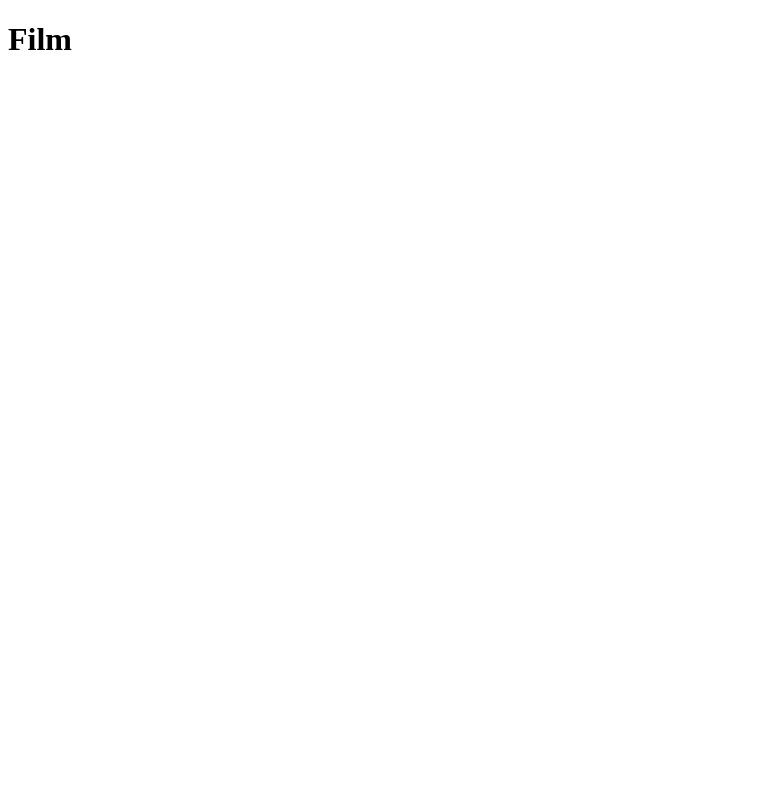
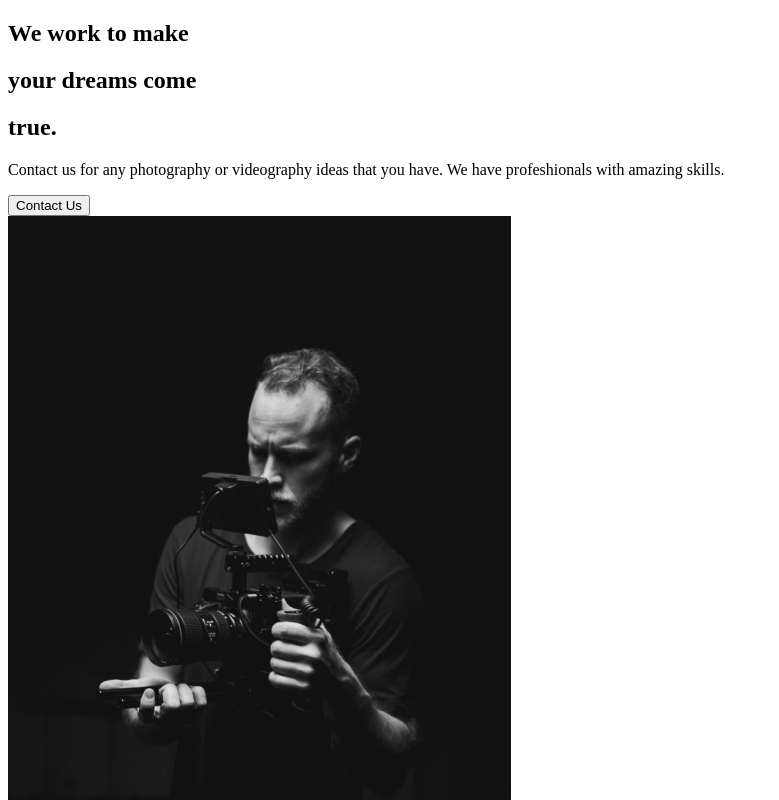
Before and after one commit to evoloshchenko/capture, a React (Create React App) app: page / in a window 1280 px wide. Shown: the top 800 px of the page, without its empty margins (0-779 px from the left). Built offline with nearby package versions, Linux system fonts and the light colour scheme.

Commit message:
Added about section

```diff
--- a/src/App.js
+++ b/src/App.js
@@ -1,9 +1,10 @@
-
+//Import Pages
+import AboutUs from "./pages/AboutUs";
 
 function App() {
   return (
     <div className="App">
-      <h1>Film</h1>
+      <AboutUs />
     </div>
   );
 }
--- /dev/null
+++ b/src/component/AboutSection.js
@@ -0,0 +1,32 @@
+import home1 from "../img/home1.png"
+
+const AboutSection = () => {
+  return (
+    <div>
+      <div className="description">
+        <div className="title">
+          <div className="hide">
+            <h2>We work to make</h2>
+          </div>
+          <div className="hide">
+            <h2>
+              your <span>dreams</span> come
+            </h2>
+          </div>
+          <div className="hide">
+            <h2>true.</h2>
+          </div>
+        </div>
+        <p>
+          Contact us for any photography or videography ideas that you have. We
+          have profeshionals with amazing skills.
+        </p>
+        <button>Contact Us</button>
+      </div>
+      <div className="image">
+        <img src={home1} alt="Guy with a camera" />
+      </div>
+    </div>
+  );
+};
+export default AboutSection;
--- /dev/null
+++ b/src/pages/AboutUs.js
@@ -0,0 +1,8 @@
+//Import Components
+import AboutSection from "../component/AboutSection";
+
+const AboutUs = () => {
+  return <AboutSection />;
+};
+
+export default AboutUs;
```
